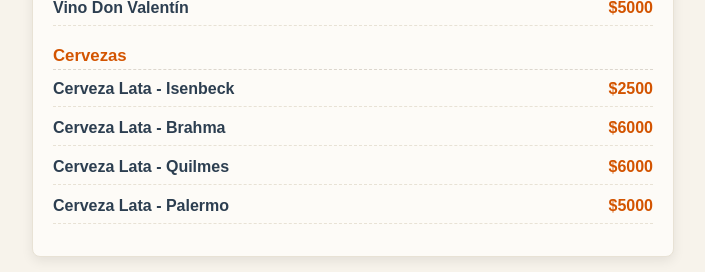
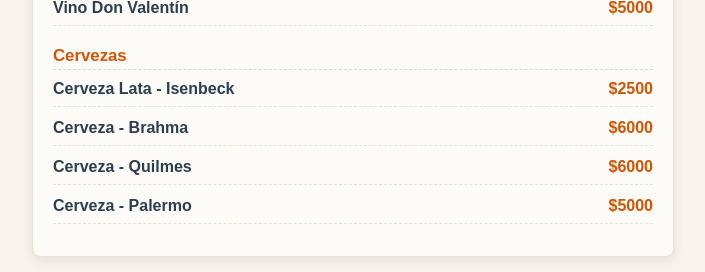
Before and after one commit to santinosuarezm-sys/santinosuarezm-sys-menu-el-chino-y-el-turco, a Flask app: page / in a window 1280 px wide. Shown: the part 3457-3729 px from the top of the page, without its empty margins (287-992 px from the left). Run offline with Flask 3, Linux system fonts and the light colour scheme.

Commit message:
Update index.html

```diff
--- a/templates/index.html
+++ b/templates/index.html
@@ -506,15 +506,15 @@
             <div class="precio">$2500</div>
         </div>
         <div class="item">
-            <div class="info"><div class="nombre">Cerveza Lata - Brahma</div></div>
+            <div class="info"><div class="nombre">Cerveza - Brahma</div></div>
             <div class="precio">$6000</div>
         </div>
         <div class="item">
-            <div class="info"><div class="nombre">Cerveza Lata - Quilmes</div></div>
+            <div class="info"><div class="nombre">Cerveza - Quilmes</div></div>
             <div class="precio">$6000</div>
         </div>
         <div class="item">
-            <div class="info"><div class="nombre">Cerveza Lata - Palermo</div></div>
+            <div class="info"><div class="nombre">Cerveza - Palermo</div></div>
             <div class="precio">$5000</div>
         </div>
 
```
